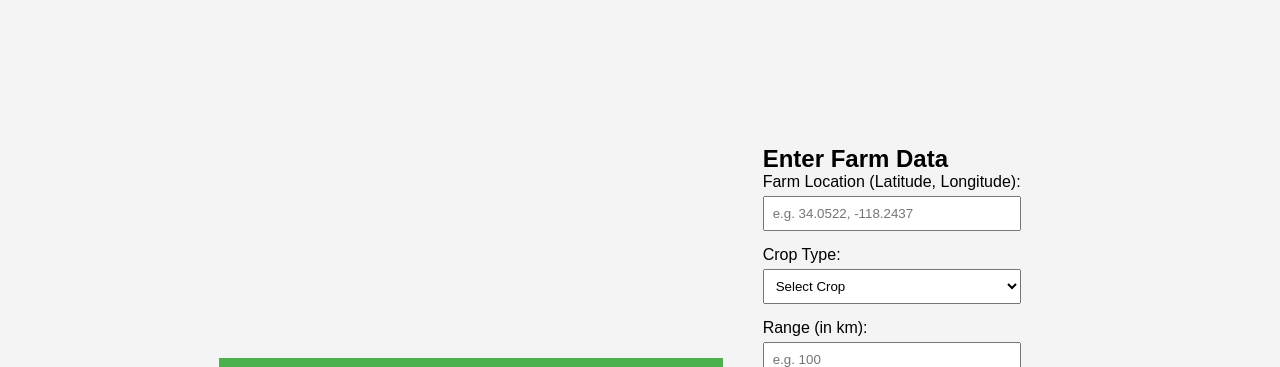
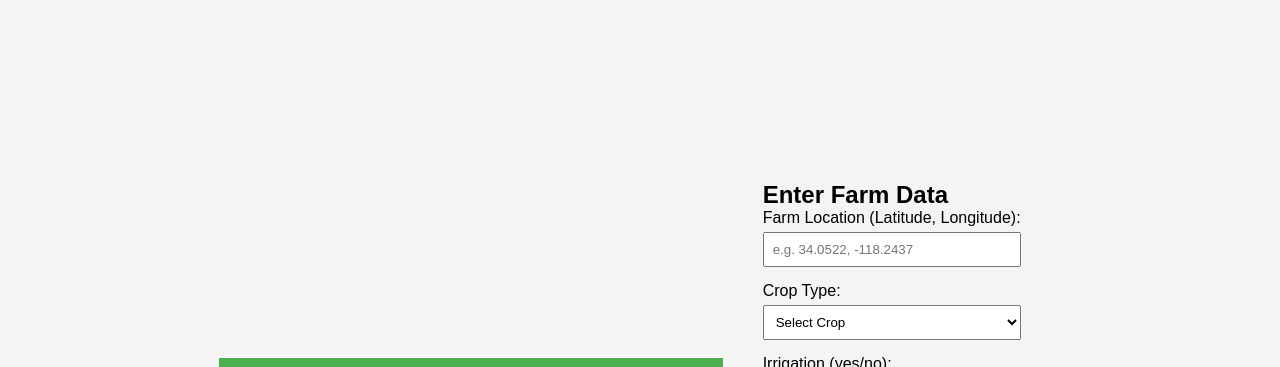
Before and after one commit to NASA-Brothership/brothership-frontend, a website: page forms.html in a window 1280 px wide. Shown: the top 367 px of the page. Drawn offline with Linux system fonts and the light colour scheme; files that its build step writes are made by us from their sources.

Commit message:
remove range

```diff
--- a/forms.html
+++ b/forms.html
@@ -80,10 +80,6 @@
                     <option value="soybeans">Soybeans</option>
                     <option value="cotton">Cotton</option>
                 </select>
-            </div>
-            <div class="input-group">
-                <label for="farm-size">Range (in km):</label>
-                <input type="number" id="farm-size" name="farmSize" placeholder="e.g. 100" required>
             </div>
             <div class="input-group">
                 <label for="irrigation">Irrigation (yes/no):</label>
```
